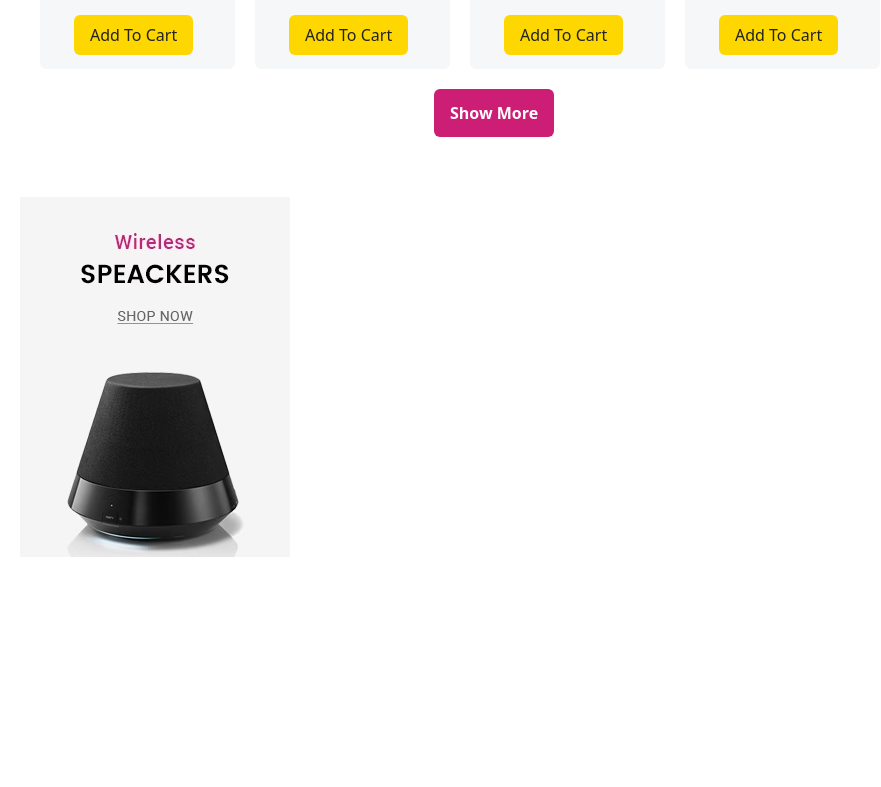
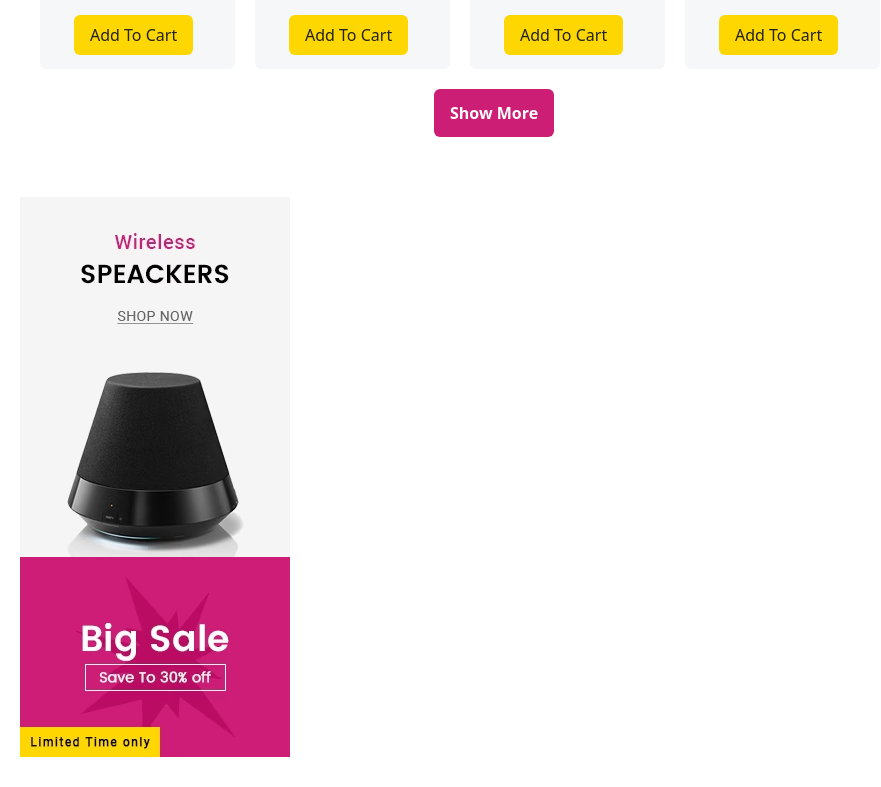
Before and after one commit to ShaliniNayan/ecom-pra, a React (Create React App) app: page / in a window 1280 px wide. Shown: the part 1305-2092 px from the top of the page, without its empty margins (0-881 px from the left). Before the commit the page ends 1892 px from the top, so only its background shows below. Built offline with nearby package versions, Linux system fonts and the light colour scheme.

Commit message:
Add new image in banner

```diff
--- a/src/comp/home.js
+++ b/src/comp/home.js
@@ -140,6 +140,9 @@ const Home = () => {
               <div className='box'>
                 <img src='image/Multi-Banner-1.avif' alt='banner'></img>
               </div>
+              <div className='box'>
+                <img src='image/Multi-Banner-2.avif' alt='banner'></img>
+              </div>
             </div>
           </div>
         </div>
```
